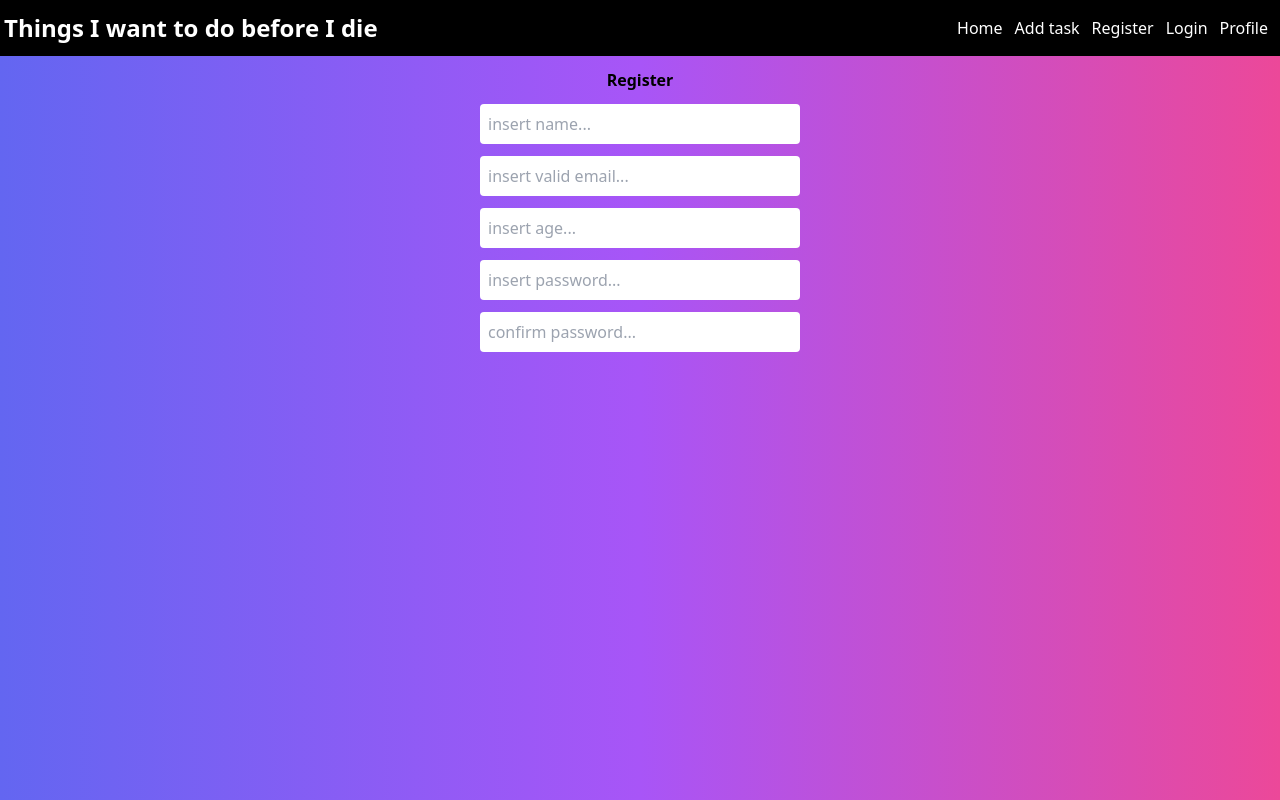
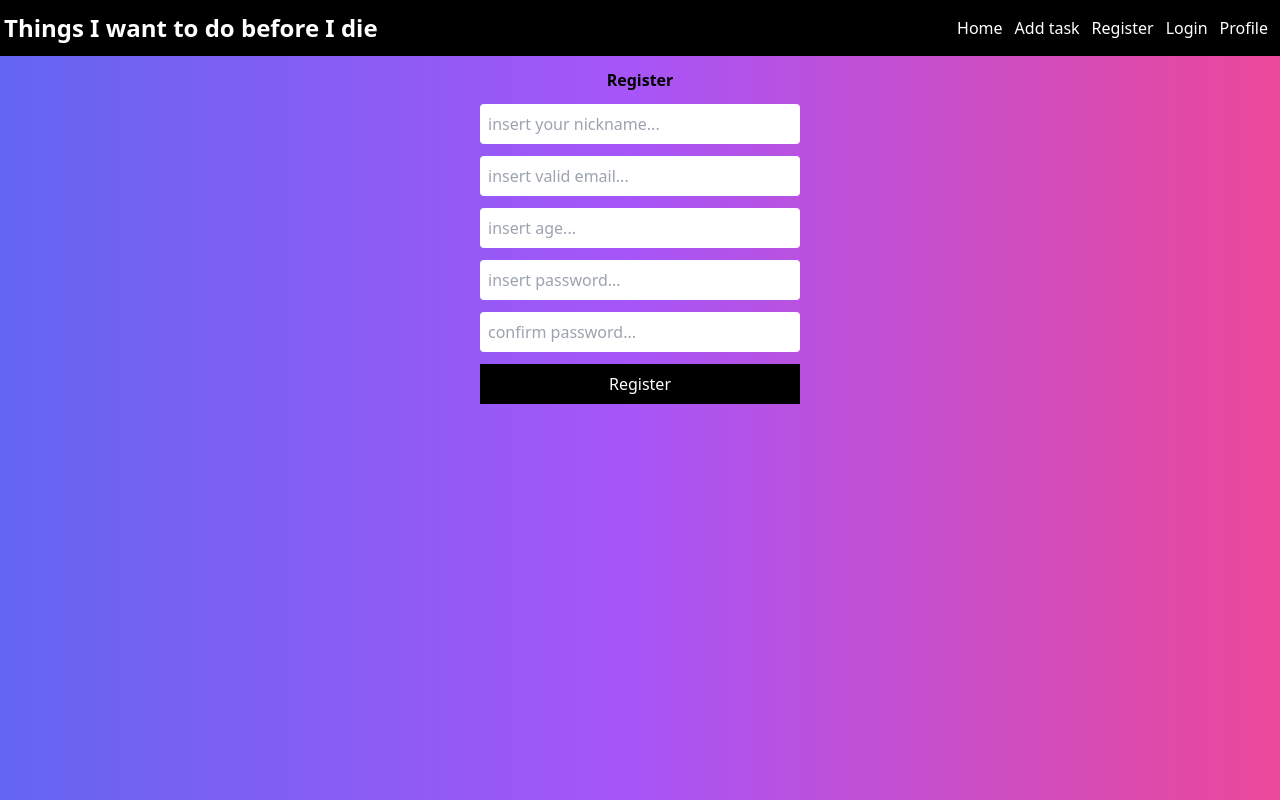
Before and after one commit to L00ka5z78/myAppFE, a React (Create React App) app: page /user/register in a window 1280 px wide. Built offline with nearby package versions, Linux system fonts and the light colour scheme.

Commit message:
register page view built

```diff
--- a/src/components/pages/Register.jsx
+++ b/src/components/pages/Register.jsx
@@ -1,6 +1,13 @@
 import React from 'react';
+import { useState } from 'react';
 
 export const Register = () => {
+  const [name, setName] = useState('');
+  const [email, setEmail] = useState('');
+  const [age, setAge] = useState('');
+  const [password, setPassword] = useState('');
+  const [passwordConfirm, setPasswordConfirm] = useState('');
+
   return (
     <div className="w-1/4 m-auto text-center">
       <h1 className="text-3x1 my-3 font-bold">Register</h1>
@@ -8,8 +15,10 @@ export const Register = () => {
         <div className="mb-3">
           <input
             type="text"
-            placeholder="insert name..."
+            placeholder="insert your nickname..."
             className="focus:outline-none border-none p-2 rounded w-full"
+            value={name}
+            onChange={(e) => setName(e.target.value)}
           />
         </div>
         <div className="mb-3">
@@ -17,6 +26,8 @@ export const Register = () => {
             type="email"
             placeholder="insert valid email..."
             className="focus:outline-none border-none p-2 rounded w-full"
+            value={email}
+            onChange={(e) => setEmail(e.target.value)}
           />
         </div>
 
@@ -25,13 +36,17 @@ export const Register = () => {
             type="number"
             placeholder="insert age..."
             className="focus:outline-none border-none p-2 rounded w-full"
+            value={age}
+            onChange={(e) => setAge(e.target.value)}
           />
         </div>
         <div className="mb-3">
           <input
             type="password"
             placeholder="insert password..."
-            className="focus:outline-none border-none p-2 rounded w-full"
+            className="focus:outline-none border-none p-2 rounded w-full rounded"
+            value={password}
+            onChange={(e) => setPassword(e.target.value)}
           />
         </div>
         <div className="mb-3">
@@ -39,8 +54,13 @@ export const Register = () => {
             type="password"
             placeholder="confirm password..."
             className="focus:outline-none border-none p-2 rounded w-full"
+            value={passwordConfirm}
+            onChange={(e) => setPasswordConfirm(e.target.value)}
           />
         </div>
+        <button type="submit" className="bg-black text-white w-full py-2">
+          Register
+        </button>
       </form>
     </div>
   );
```
